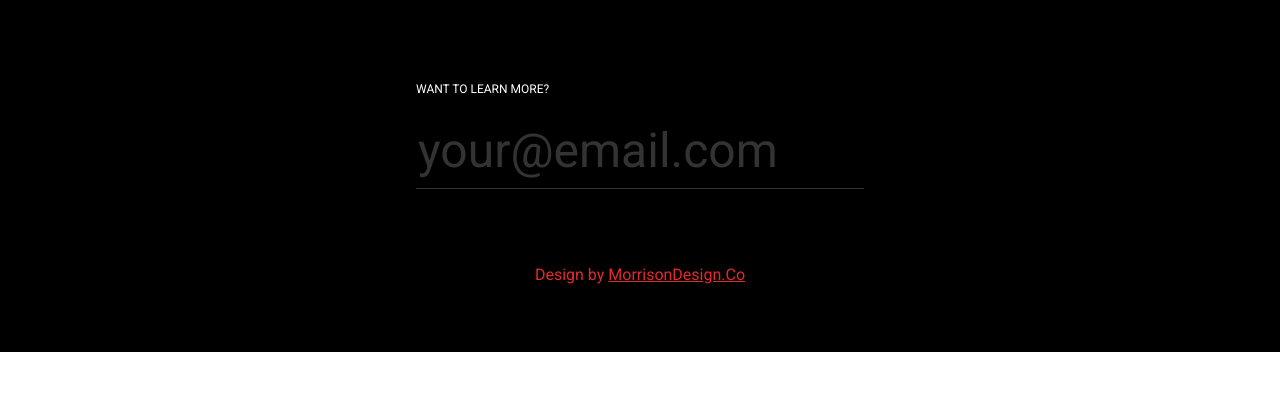
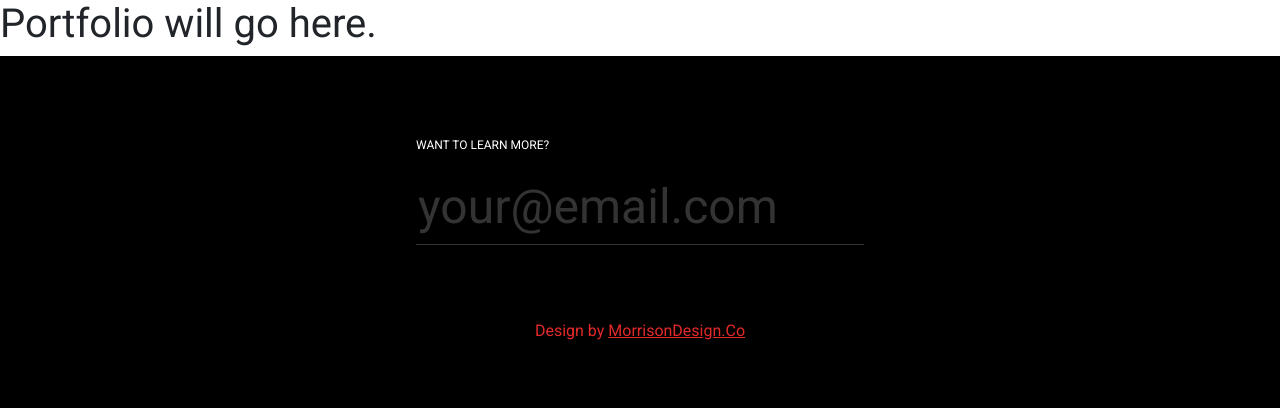
Before and after one commit to jhoover4/designer-portfolio-template, a Flask app: template templates/portfolio.html in a window 1280 px wide. Shown: the part 160-580 px from the top of the page. Run offline with Flask 2, Linux system fonts and the light colour scheme; the template is opened without the code that fills it, so the values that code supplies are empty; some libraries are stand-ins or nearby versions.

Commit message:
Frozen flask updates.

```diff
--- a/app.py
+++ b/app.py
@@ -1,11 +1,12 @@
 import sys
 
 from flask import Flask, render_template
-from flask_frozen import Freezer  # Added
+from flask_frozen import Freezer
 
 DEBUG = False
 
 app = Flask(__name__)
+app.config['FREEZER_RELATIVE_URLS'] = True
 freezer = Freezer(app)
 
 
@@ -14,9 +15,14 @@ def index():
     return render_template('index.html')
 
 
-@app.route('/work')
+@app.route('/portfolio')
 def portfolio():
     return render_template('portfolio.html')
+
+
+@app.route('/about')
+def about():
+    return render_template('about.html')
 
 
 if __name__ == "__main__":
--- a/templates/layout.html
+++ b/templates/layout.html
@@ -20,10 +20,10 @@
             <a class="nav-link" href="/">Home <span class="sr-only">(current)</span></a>
           </li>
           <li class="nav-item">
-            <a class="nav-link" href="/portfolio">Portfolio</a>
+            <a class="nav-link" href="/portfolio/">Portfolio</a>
           </li>
           <li class="nav-item">
-            <a class="nav-link" href="/about">About</a>
+            <a class="nav-link" href="/about/">About</a>
           </li>
         </ul>
       </div>
--- a/templates/portfolio.html
+++ b/templates/portfolio.html
@@ -3,5 +3,5 @@
 {% block title %}Portfolio{% endblock %}
 
 {% block content %}
-
+    <h1>Portfolio will go here.</h1>
 {% endblock %}
```
Also changed, not shown: templates/about.html (added, +7 -0 lines), .github/workflows/python-app.yml, README.md.
